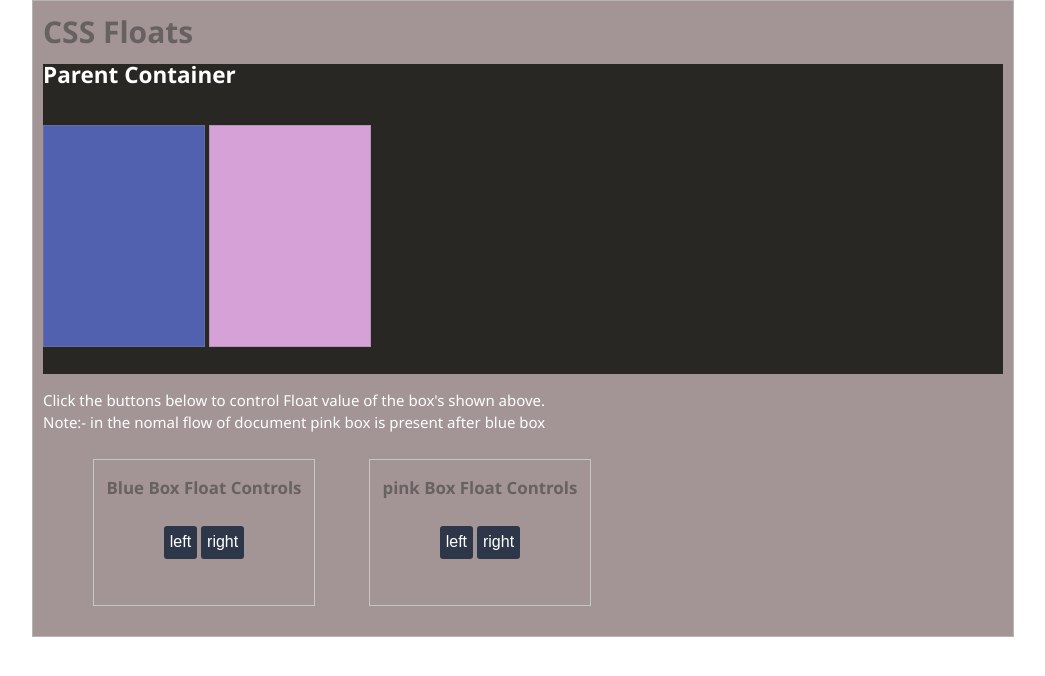
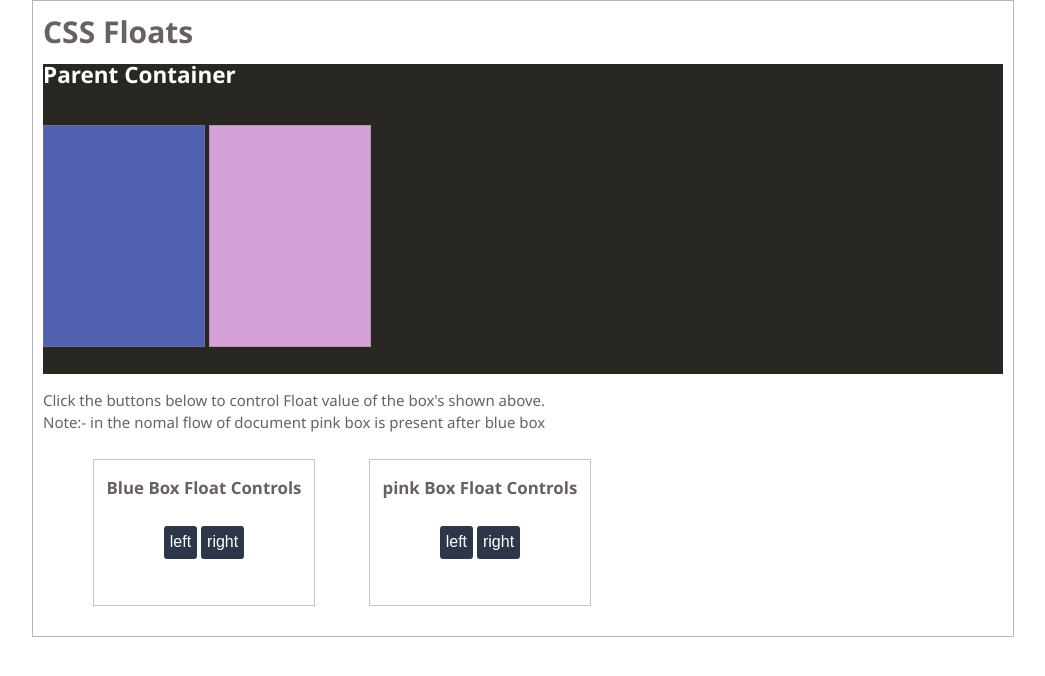
Before and after one commit to bhushansureshkadam/bhushansureshkadam.github.io, a Jekyll site: the page css/demo/float/position.html, which Jekyll copies as it is, in a window 1280 px wide. Shown: the top 676 px of the page, without its empty margins (117-1162 px from the left). Built offline with Jekyll 4.4.1, drawn with Linux system fonts in a browser that asks for light colours; Markdown is read by kramdown in place of the engine named in the settings.

Commit message:
add another commit

```diff
--- a/css/demo/float/position.css
+++ b/css/demo/float/position.css
@@ -10,7 +10,6 @@ body{
 
 	width: 960px;
 	margin: 0px auto;
-	background: #A39595;
 	border: 1px solid #B6B4B4;
 	position: relative;
 	padding: 0px 10px 30px 10px;
@@ -75,10 +74,7 @@ h3{
 	font-weight: bold;
 	margin: 1em 0;
 }
-p{
-    color:#fff;
-}
-button{
+button {
 
 	height: 33px;
     color: #fff;
```
Also changed, not shown: css/demo/float/cssfloat.png.
